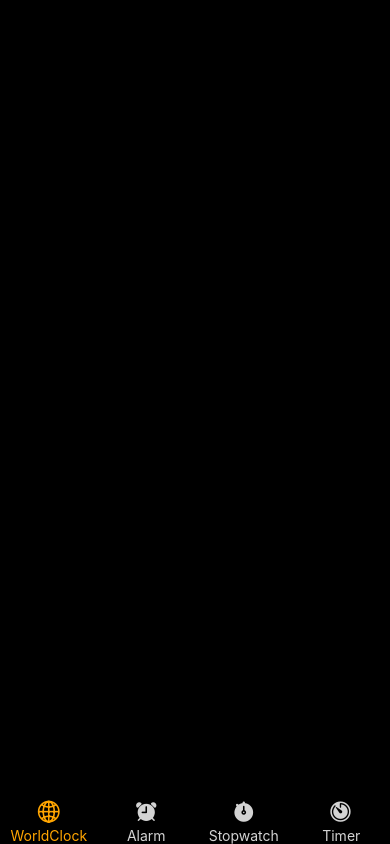
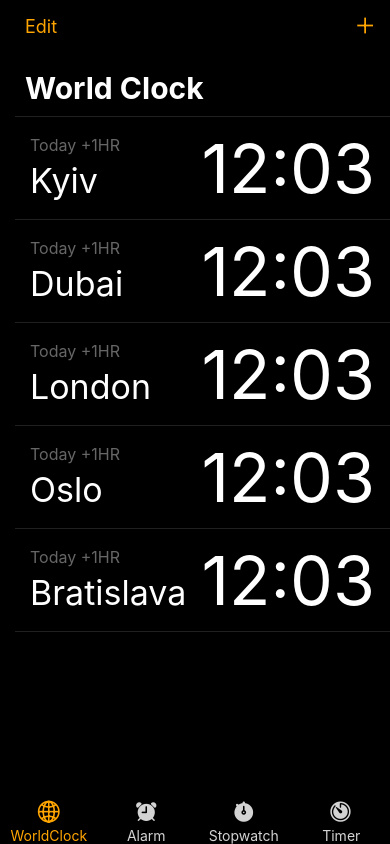
Before and after one commit to igoranuch/ios-clock-app, a React Native app: screen /WorldClock in a window 390 px wide. Built offline with nearby package versions, Linux system fonts and the light colour scheme.

Commit message:
Add header, WorldClockItem card

```diff
--- a/components/Header.jsx
+++ /dev/null
@@ -1,6 +0,0 @@
-import React from "react";
-import { View } from "react-native";
-
-export default function Header() {
-  return <View></View>;
-}
--- /dev/null
+++ b/components/Header/Header.jsx
@@ -0,0 +1,18 @@
+import React from "react";
+import { Text, View } from "react-native";
+import styles from "./styles";
+import Icon from "react-native-vector-icons/Ionicons";
+
+export default function Header({ title }) {
+  return (
+    <View style={styles.header}>
+      <View style={styles.editContainer}>
+        <Text style={styles.text}>Edit</Text>
+        <Icon name="ios-add" color={"orange"} size={28} />
+      </View>
+      <View>
+        <Text style={styles.headerText}>{title}</Text>
+      </View>
+    </View>
+  );
+}
--- /dev/null
+++ b/components/Header/styles.js
@@ -0,0 +1,31 @@
+import { StyleSheet } from "react-native";
+
+const styles = StyleSheet.create({
+  header: {
+    backgroundColor: "black",
+    borderBottomWidth: "1px",
+    borderBottomColor: "rgba(211, 211, 211, 0.15)",
+    display: "flex",
+    justifyContent: "space-between",
+    paddingVertical: 10,
+    paddingHorizontal: 10,
+    gap: 28,
+  },
+  text: {
+    color: "orange",
+    fontSize: 18,
+  },
+  editContainer: {
+    display: "flex",
+    justifyContent: "space-between",
+    alignItems: "center",
+    flexDirection: "row",
+  },
+  headerText: {
+    fontSize: 30,
+    fontWeight: "bold",
+    color: "white",
+  },
+});
+
+export default styles;
--- /dev/null
+++ b/components/WorldClockItem/WorldClockItem.jsx
@@ -0,0 +1,19 @@
+import React from "react";
+import { Text, View } from "react-native";
+import styles from "./styles";
+
+export default function WorldClockItem({ item }) {
+  const { city } = item;
+
+  return (
+    <View style={styles.main}>
+      <View style={styles.infoBlock}>
+        <Text style={styles.diffText}>Today +1HR</Text>
+        <Text style={styles.infoBlockText}>{city}</Text>
+      </View>
+      <View>
+        <Text style={styles.timeText}>12:03</Text>
+      </View>
+    </View>
+  );
+}
--- /dev/null
+++ b/components/WorldClockItem/styles.js
@@ -0,0 +1,34 @@
+import { StyleSheet } from "react-native";
+
+const styles = StyleSheet.create({
+  main: {
+    display: "flex",
+    alignItems: "center",
+    justifyContent: "space-between",
+    flexDirection: "row",
+    borderBottomWidth: "1px",
+    borderBottomColor: "rgba(211, 211, 211, 0.15)",
+    width: "100%",
+    paddingHorizontal: 15,
+    paddingVertical: 10,
+  },
+  infoBlock: {
+    display: "flex",
+    gap: 5,
+    justifyContent: "space-between",
+  },
+  infoBlockText: {
+    fontSize: 34,
+    color: "white",
+  },
+  timeText: {
+    fontSize: 68,
+    color: "white",
+  },
+  diffText: {
+    fontSize: 16,
+    color: "rgba(255, 255, 255, 0.4)",
+  },
+});
+
+export default styles;
--- /dev/null
+++ b/data/cities.js
@@ -0,0 +1,7 @@
+export const cities = [
+  { city: "Kyiv" },
+  { city: "Dubai" },
+  { city: "London" },
+  { city: "Oslo" },
+  { city: "Bratislava" },
+];
--- a/pages/Alarm/Alarm.jsx
+++ b/pages/Alarm/Alarm.jsx
@@ -1,7 +1,12 @@
 import React from "react";
 import { View } from "react-native";
 import styles from "./styles";
+import Header from "../../components/Header/Header";
 
 export default function Alarm() {
-  return <View style={styles.main}></View>;
+  return (
+    <View style={styles.main}>
+      <Header title={"Alarm"}></Header>
+    </View>
+  );
 }
--- a/pages/Alarm/styles.js
+++ b/pages/Alarm/styles.js
@@ -4,6 +4,7 @@ const styles = StyleSheet.create({
   main: {
     backgroundColor: "black",
     height: "100%",
+    paddingLeft: 15,
   },
 });
 
--- a/pages/WorldClock/WorldClock.jsx
+++ b/pages/WorldClock/WorldClock.jsx
@@ -1,7 +1,18 @@
 import React from "react";
 import { View } from "react-native";
 import styles from "./styles";
+import Header from "../../components/Header/Header";
+import WorldClockItem from "../../components/WorldClockItem/WorldClockItem";
+import { cities } from "../../data/cities";
 
 export default function WorldClock() {
-  return <View style={styles.main}></View>;
+  return (
+    <View style={styles.main}>
+      <Header title={"World Clock"}></Header>
+      <View style={styles.timeSection}>
+        {cities &&
+          cities.map((item) => <WorldClockItem item={item}></WorldClockItem>)}
+      </View>
+    </View>
+  );
 }
--- a/pages/WorldClock/styles.js
+++ b/pages/WorldClock/styles.js
@@ -4,6 +4,12 @@ const styles = StyleSheet.create({
   main: {
     backgroundColor: "black",
     height: "100%",
+    paddingLeft: 15,
+  },
+  timeSection: {
+    display: "flex",
+    alignItems: "center",
+    flexDirection: "column",
   },
 });
 
--- a/styles.js
+++ b/styles.js
@@ -4,6 +4,7 @@ const styles = StyleSheet.create({
   tabBarStyle: {
     backgroundColor: "black",
     borderTopWidth: 0,
+    borderTopColor: "none",
   },
 });
 
```
